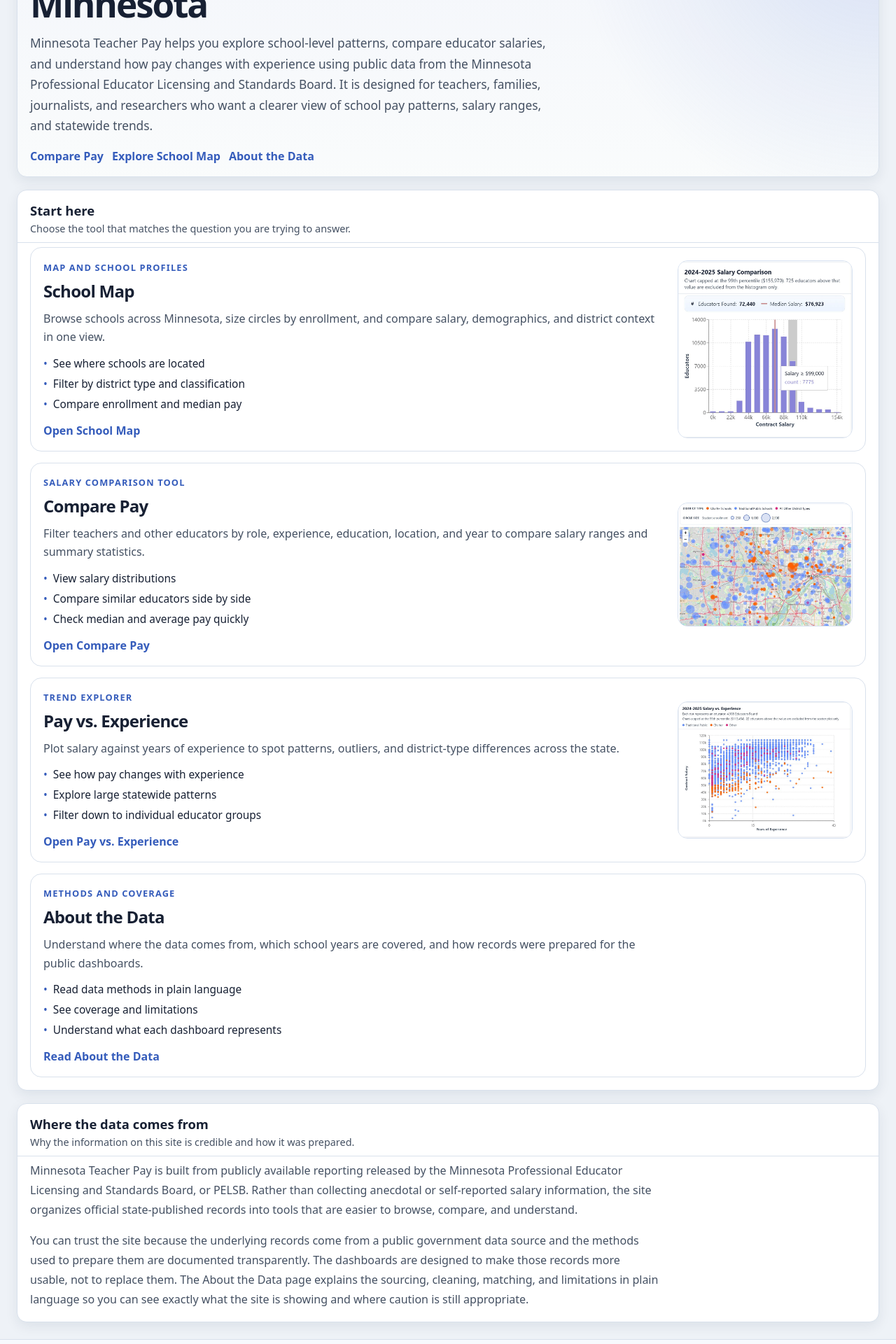
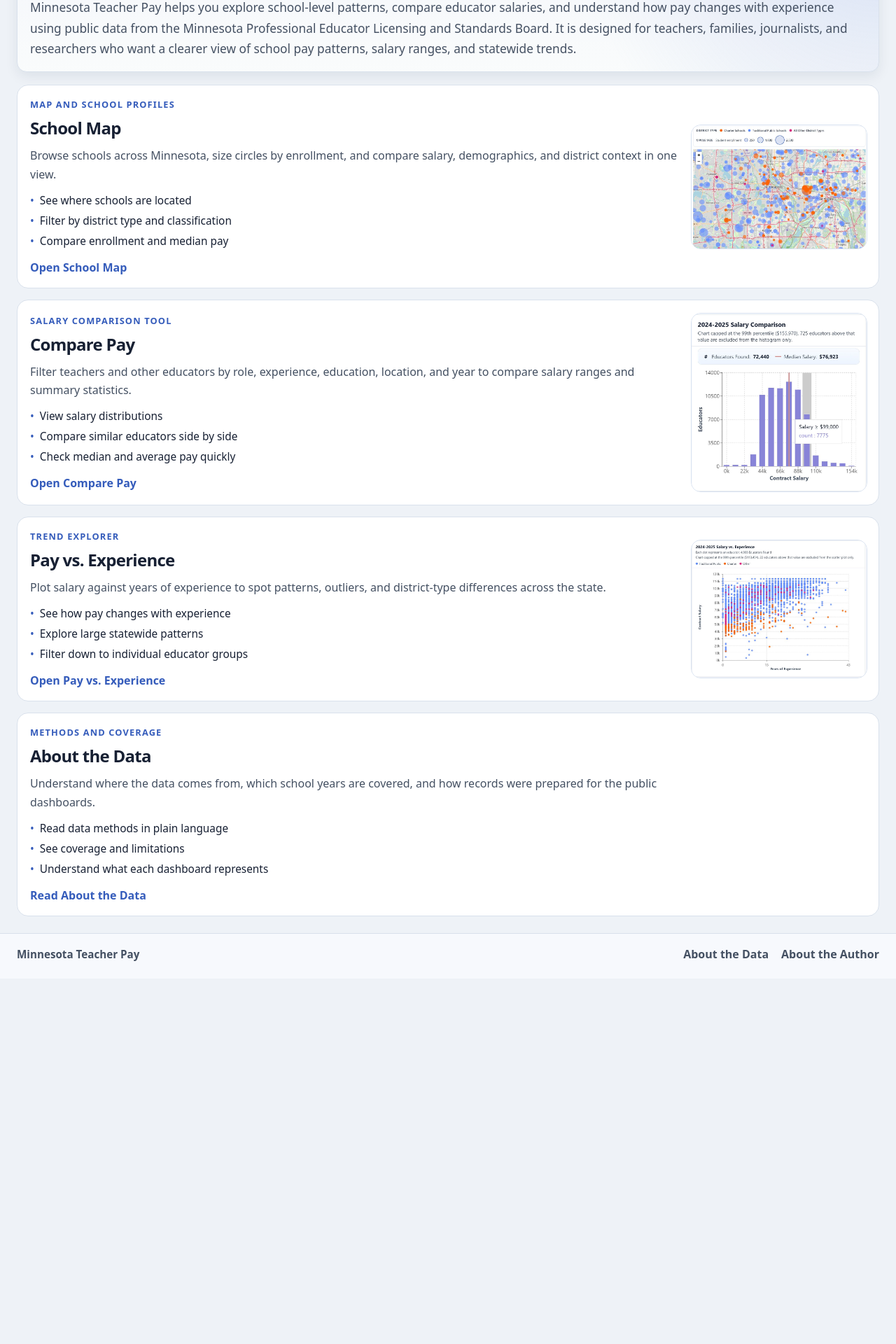
Before and after one commit to joshuabrose39/teacherpaymn_v2, a React app in the folder frontend/: page / in a window 1280 px wide. Shown: the part 220-2140 px from the top of the page at 70% size. After the commit the page ends 1618 px from the top, so only its background shows below. Built offline with nearby package versions, Linux system fonts and the light colour scheme.

Commit message:
Limit homepage click targets to titles and images

```diff
--- a/frontend/src/pages/AboutProject.js
+++ b/frontend/src/pages/AboutProject.js
@@ -10,6 +10,7 @@
           </div>
         </div>
 
+        <div className="about-author-content">
           <div className="about-author-photo-wrap">
             <img className="about-author-photo" src="/portrait.jpg" alt="Joshua Brose" />
           </div>
@@ -43,5 +44,6 @@
           </div>
         </div>
       </div>
+    </div>
   );
 }
--- a/frontend/src/pages/Home.js
+++ b/frontend/src/pages/Home.js
@@ -13,9 +13,9 @@
       'Filter by district type and classification',
       'Compare enrollment and median pay',
     ],
-    previewImage: '/home/school-map.jpg',
-    previewAlt: 'School Map dashboard screenshot',
-    previewClass: 'home-preview-image home-preview-image-map',
+    previewImage: '/home/salary-finder.jpg',
+    previewAlt: 'Compare Pay dashboard screenshot',
+    previewClass: 'home-preview-image home-preview-image-salary',
     cta: 'Open School Map',
   },
   {
@@ -29,9 +29,9 @@
       'Compare similar educators side by side',
       'Check median and average pay quickly',
     ],
-    previewImage: '/home/salary-finder.jpg',
-    previewAlt: 'Compare Pay dashboard screenshot',
-    previewClass: 'home-preview-image home-preview-image-salary',
+    previewImage: '/home/school-map.jpg',
+    previewAlt: 'School Map dashboard screenshot',
+    previewClass: 'home-preview-image home-preview-image-map',
     cta: 'Open Compare Pay',
   },
   {
@@ -79,31 +79,23 @@
             journalists, and researchers who want a clearer view of school pay patterns, salary ranges,
             and statewide trends.
           </p>
-          <div className="home-link-row" aria-label="Quick links">
-            <NavLink to="/salary-finder" className="home-inline-link">Compare Pay</NavLink>
-            <NavLink to="/school-map" className="home-inline-link">Explore School Map</NavLink>
-            <NavLink to="/methodology" className="home-inline-link">About the Data</NavLink>
-          </div>
         </div>
       </section>
 
-      <section className="card home-section-card">
-        <div className="card-header">
-          <div>
-            <h2 className="card-title">Start here</h2>
-            <div className="card-subtitle">
-              Choose the tool that matches the question you are trying to answer.
-            </div>
-          </div>
-        </div>
-        <div className="card-body">
-          <div className="home-feature-stack">
+      <section className="home-feature-stack">
         {featureCards.map((card) => (
-              <NavLink key={card.title} to={card.path} className="home-feature-link">
-                <article className="home-feature-card">
+          <article key={card.title} className="home-feature-card">
             <div className="home-feature-content">
               <div className="home-feature-eyebrow">{card.eyebrow}</div>
-                    <h3>{card.title}</h3>
+              <h3>
+                <NavLink
+                  to={card.path}
+                  className={({ isActive }) => (isActive ? 'home-feature-title-link active' : 'home-feature-title-link')}
+                  tabIndex={0}
+                >
+                  {card.title}
+                </NavLink>
+              </h3>
               <p>{card.description}</p>
               <div className="home-bullet-list">
                 {card.bullets.map((bullet) => (
@@ -114,44 +106,20 @@
             </div>
             {card.previewImage && (
               <div className="home-feature-media">
+                <NavLink
+                  to={card.path}
+                  className={({ isActive }) => (isActive ? 'home-feature-image-link active' : 'home-feature-image-link')}
+                  tabIndex={0}
+                  aria-label={card.cta}
+                >
                   <div className={`home-feature-preview ${card.previewClass}`}>
                     <img src={card.previewImage} alt={card.previewAlt} />
                   </div>
+                </NavLink>
               </div>
             )}
           </article>
-              </NavLink>
         ))}
-          </div>
-        </div>
-      </section>
-
-      <section className="card home-section-card">
-        <div className="card-header">
-          <div>
-            <h2 className="card-title">Where the data comes from</h2>
-            <div className="card-subtitle">
-              Why the information on this site is credible and how it was prepared.
-            </div>
-          </div>
-        </div>
-        <div className="card-body">
-          <div className="home-summary-block">
-            <p>
-              Minnesota Teacher Pay is built from publicly available reporting released by the
-              Minnesota Professional Educator Licensing and Standards Board, or PELSB. Rather than
-              collecting anecdotal or self-reported salary information, the site organizes official
-              state-published records into tools that are easier to browse, compare, and understand.
-            </p>
-            <p>
-              You can trust the site because the underlying records come from a public government data
-              source and the methods used to prepare them are documented transparently. The dashboards
-              are designed to make those records more usable, not to replace them. The About the Data
-              page explains the sourcing, cleaning, matching, and limitations in plain language so you
-              can see exactly what the site is showing and where caution is still appropriate.
-            </p>
-          </div>
-        </div>
       </section>
     </div>
   );
--- a/frontend/src/styles.css
+++ b/frontend/src/styles.css
@@ -116,14 +116,18 @@
   max-width: none;
   align-items: center;
   gap: 10px;
+  flex-wrap: wrap;
 }
 
 .salary-finder-header-match .input {
   min-width: 220px;
+  width: min(100%, 320px);
+  flex: 0 1 320px;
 }
 
 .salary-finder-header-match .button {
   justify-content: center;
+  flex: 0 0 auto;
 }
 
 .salary-finder-header-match-panel {
@@ -443,7 +447,7 @@
 
   .salary-finder-header-match .input {
     min-width: 0;
-    width: 100%;
+    width: min(100%, 320px);
   }
 
   .salary-finder-header-match {
@@ -656,12 +660,12 @@
   font-size: clamp(2.1rem, 4vw, 3.4rem);
   line-height: 1;
   letter-spacing: -0.04em;
-  max-width: 760px;
+  max-width: none;
 }
 
 .home-lead {
   margin: 16px 0 0;
-  max-width: 760px;
+  max-width: none;
   font-size: 1.08rem;
   line-height: 1.7;
   color: var(--muted);
@@ -687,15 +691,6 @@
 .home-feature-stack {
   display: grid;
   gap: 16px;
-}
-
-.home-feature-link {
-  color: inherit;
-  text-decoration: none;
-}
-
-.home-feature-link:hover {
-  text-decoration: none;
 }
 
 .home-feature-card {
@@ -710,19 +705,63 @@
   transition: border-color 0.15s ease, box-shadow 0.15s ease, transform 0.15s ease;
 }
 
-.home-feature-link:hover .home-feature-card {
-  transform: translateY(-2px);
+.home-feature-content {
+  min-width: 0;
+}
+
+.home-feature-media {
+  display: flex;
+  justify-content: flex-end;
+}
+
+.home-feature-image-link {
+  display: block;
+  width: 100%;
+  color: inherit;
+  text-decoration: none;
+  border-radius: 14px;
+}
+
+.home-feature-title-link {
+  color: var(--text);
+  text-decoration: none;
+  border-radius: 8px;
+}
+
+.home-feature-title-link:visited {
+  color: #3f4f87;
+}
+
+.home-feature-title-link:hover,
+.home-feature-image-link:hover .home-feature-preview {
+  text-decoration: none;
+}
+
+.home-feature-title-link:hover {
+  color: var(--primary);
+}
+
+.home-feature-title-link.active {
+  color: var(--primary);
+}
+
+.home-feature-title-link:active,
+.home-feature-image-link:active .home-feature-preview {
+  transform: translateY(1px);
+}
+
+.home-feature-title-link:focus-visible,
+.home-feature-image-link:focus-visible {
+  outline: 3px solid rgba(53, 92, 187, 0.28);
+  outline-offset: 4px;
+}
+
+.home-feature-image-link:hover .home-feature-preview,
+.home-feature-image-link.active .home-feature-preview,
+.home-feature-image-link:focus-visible .home-feature-preview {
   border-color: #bfd0ef;
   box-shadow: 0 10px 24px rgba(18, 32, 59, 0.09);
-}
-
-.home-feature-content {
-  min-width: 0;
-}
-
-.home-feature-media {
-  display: flex;
-  justify-content: flex-end;
+  transform: translateY(-2px);
 }
 
 .home-feature-preview {
@@ -734,6 +773,7 @@
   overflow: hidden;
   background: #f5f8fc;
   box-shadow: inset 0 1px 0 rgba(255, 255, 255, 0.7);
+  transition: border-color 0.15s ease, box-shadow 0.15s ease, transform 0.15s ease;
 }
 
 .home-preview-image img {
@@ -958,6 +998,12 @@
   gap: 8px;
 }
 
+.about-author-content::after {
+  content: "";
+  display: table;
+  clear: both;
+}
+
 .about-author-photo-wrap {
   margin-bottom: 18px;
 }
@@ -968,6 +1014,26 @@
   border-radius: 18px;
   border: 1px solid #d9e1ec;
   box-shadow: 0 10px 28px rgba(18, 32, 59, 0.12);
+}
+
+@media (min-width: 768px) {
+  .about-author-photo-wrap {
+    float: right;
+    width: min(320px, 38%);
+    margin: 0 0 18px 24px;
+  }
+
+  .about-author-photo {
+    width: 100%;
+  }
+}
+
+@media (max-width: 767px) {
+  .about-author-photo-wrap {
+    float: none;
+    width: auto;
+    margin: 0 0 18px;
+  }
 }
 
 .salary-finder-chart-wrap {
@@ -1298,6 +1364,18 @@
 
 .filter-sidebar-header .filter-buttons {
   margin-top: 0;
+  width: 100%;
+  display: grid !important;
+  grid-template-columns: repeat(2, minmax(0, 1fr));
+  align-items: stretch;
+  gap: 8px !important;
+}
+
+.filter-sidebar-header .filter-buttons .button {
+  min-width: 0;
+  width: 100%;
+  justify-content: center;
+  padding-inline: 10px;
 }
 
 .filter-panel-shell > .filter-panel {
@@ -1501,6 +1579,12 @@
 
   .filter-sidebar-header .filter-buttons .button {
     flex: 1 1 0;
+  }
+}
+
+@media (max-width: 1180px) {
+  .filter-sidebar-header .filter-buttons {
+    grid-template-columns: 1fr;
   }
 }
 
```
Also changed, not shown: 3 other files (tests, documents, lock files or other folders). Lines whose indentation alone changed are shown as unchanged.
